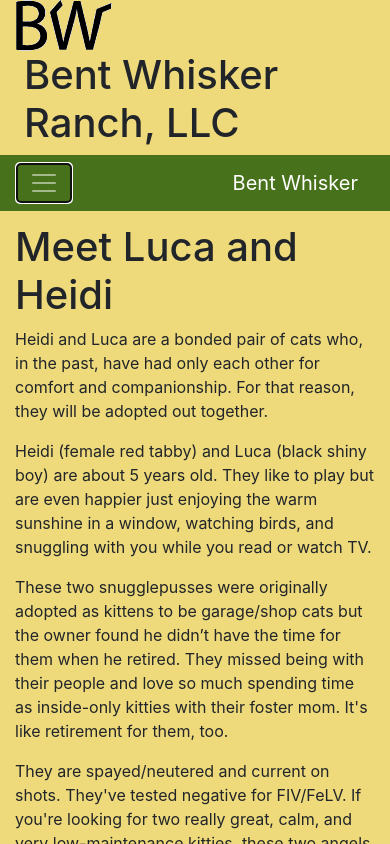
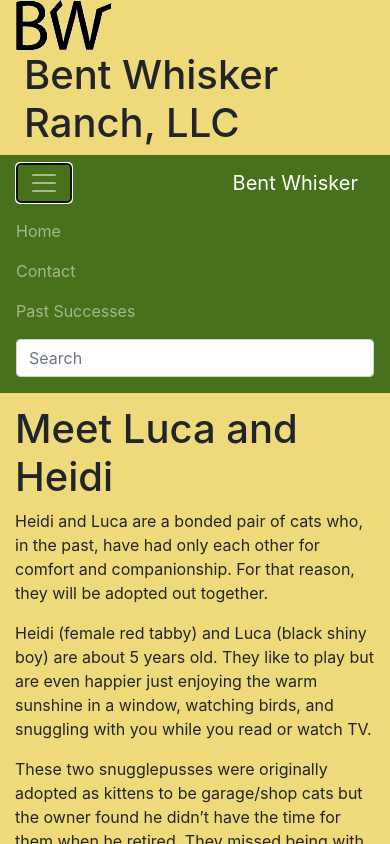
Before and after one commit to sam452/bw, an Angular app: page /home in a window 390 px wide. Both pictures are taken after a click on the button "Toggle navigation". Shown: the top 844 px of the page. Built offline with nearby package versions, Linux system fonts and the light colour scheme.

Commit message:
fix nav toggle

```diff
--- a/src/app/navbar/navbar.component.html
+++ b/src/app/navbar/navbar.component.html
@@ -1,13 +1,13 @@
 <nav class="navbar navbar-expand-lg navbar-dark bg-primary">
   <button class="navbar-toggler navbar-toggler-right" type="button" data-toggle="collapse"
-          data-target="#" aria-controls=""
+          data-target="#navbarTogglerBW" aria-controls="navbarTogglerBW"
           aria-expanded="false"
           aria-label="Toggle navigation">
     <span class="navbar-toggler-icon"></span>
   </button>
   <a class="navbar-brand" href="#!">Bent Whisker</a>
 
-  <div class="collapse navbar-collapse" id="navbarTogglerDemo03">
+  <div class="collapse navbar-collapse" id="navbarTogglerBW">
     <ul class="navbar-nav mr-auto mt-2 mt-md-0">
       <li class="nav-item">
         <a class="nav-link" [routerLink]="['/home']">Home
```
